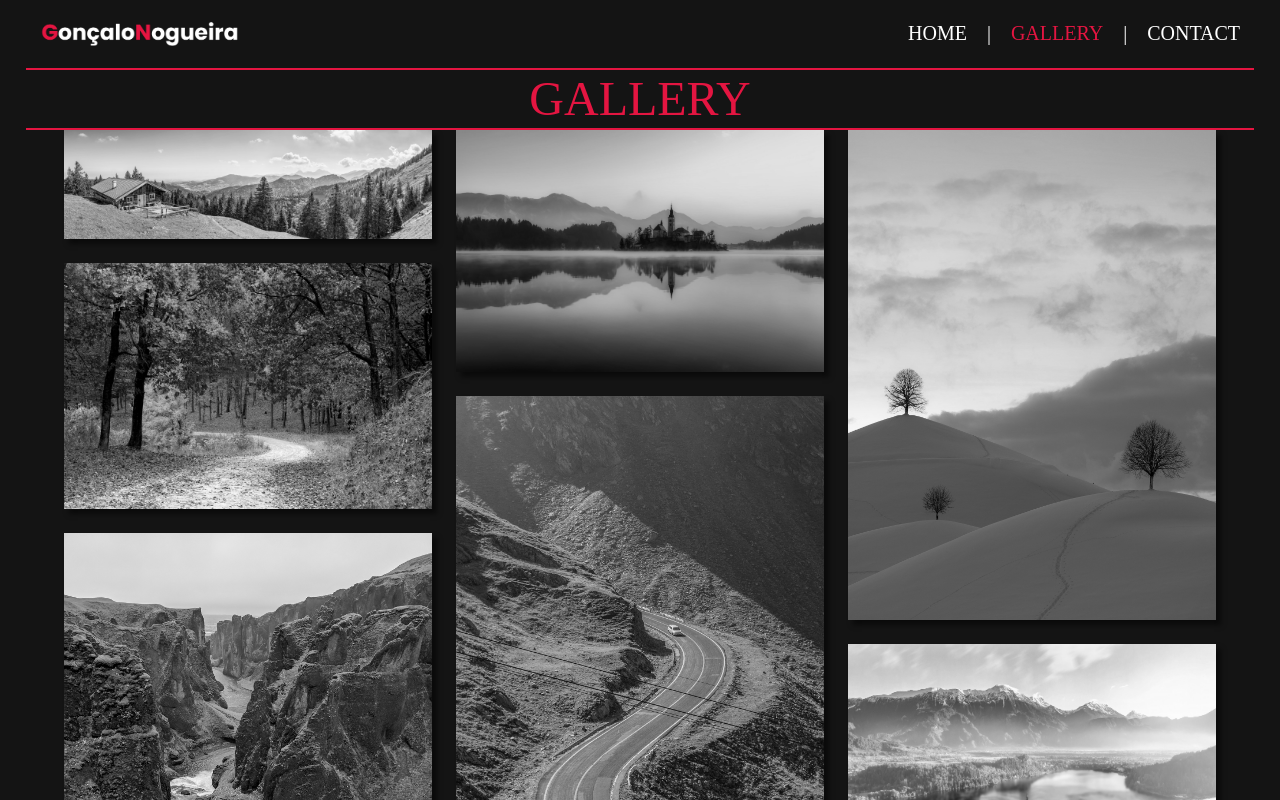
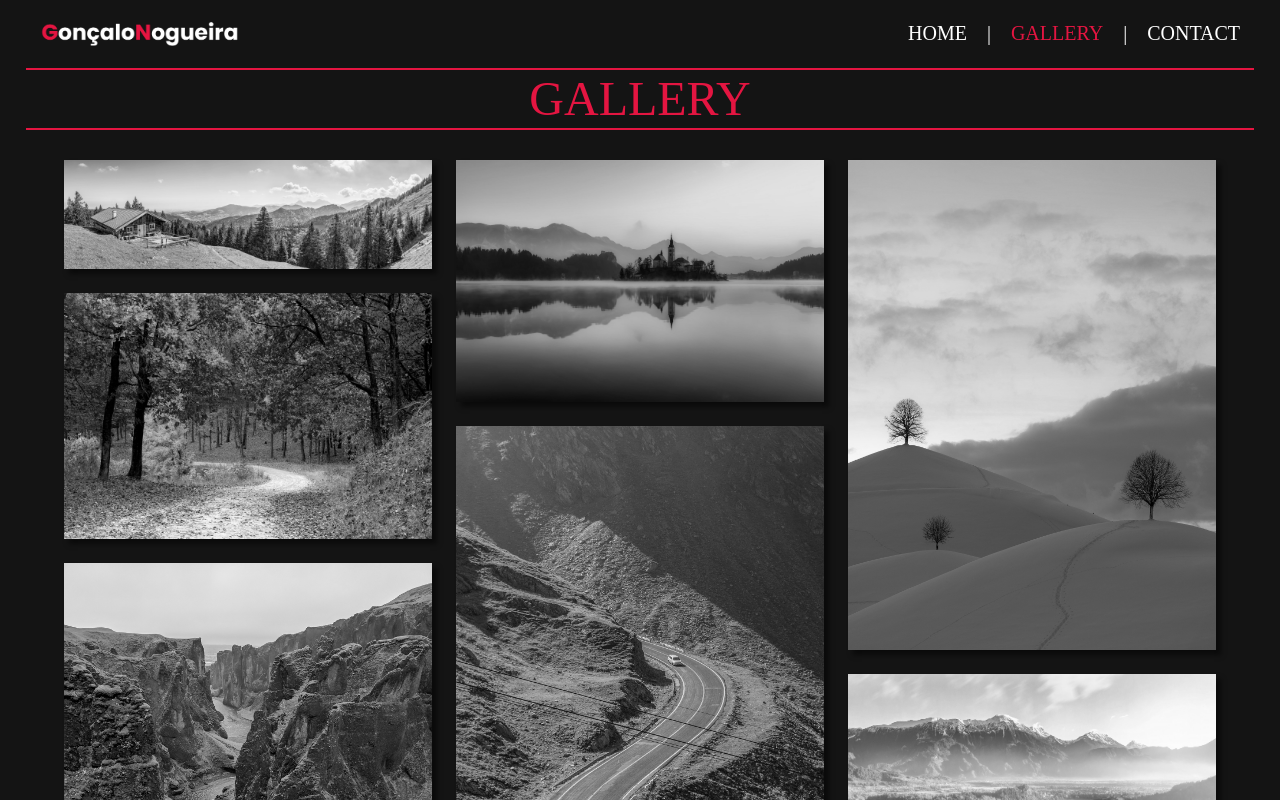
Before and after one commit to nogElBoss/galerydemo, a Next.js app: page /gallery in a window 1280 px wide. Shown: the top 800 px of the page. Built offline with nearby package versions, Linux system fonts and the light colour scheme.

Commit message:
padding n galeria

```diff
--- a/components/organisms/gallery.tsx
+++ b/components/organisms/gallery.tsx
@@ -3,7 +3,7 @@ import GalleryImage from "../atoms/galleryImage"
 function Galleries() {
     return (
         <div style={{
-            marginTop: "30px",
+            paddingTop: "30px",
             columns: "3 200px",
             columnGap: "1.5rem",
             width: "90%",
```
